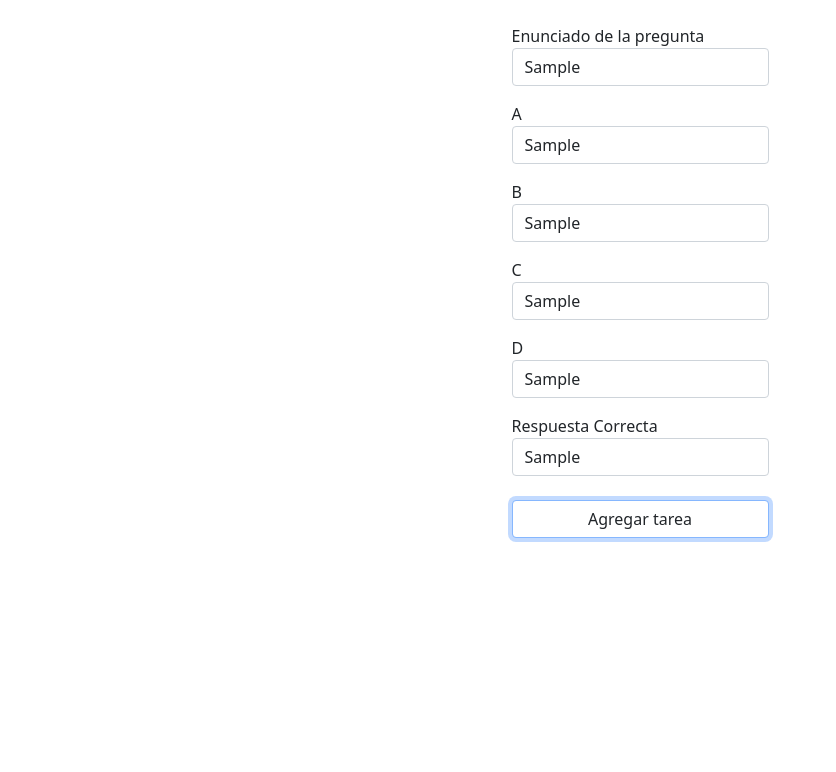
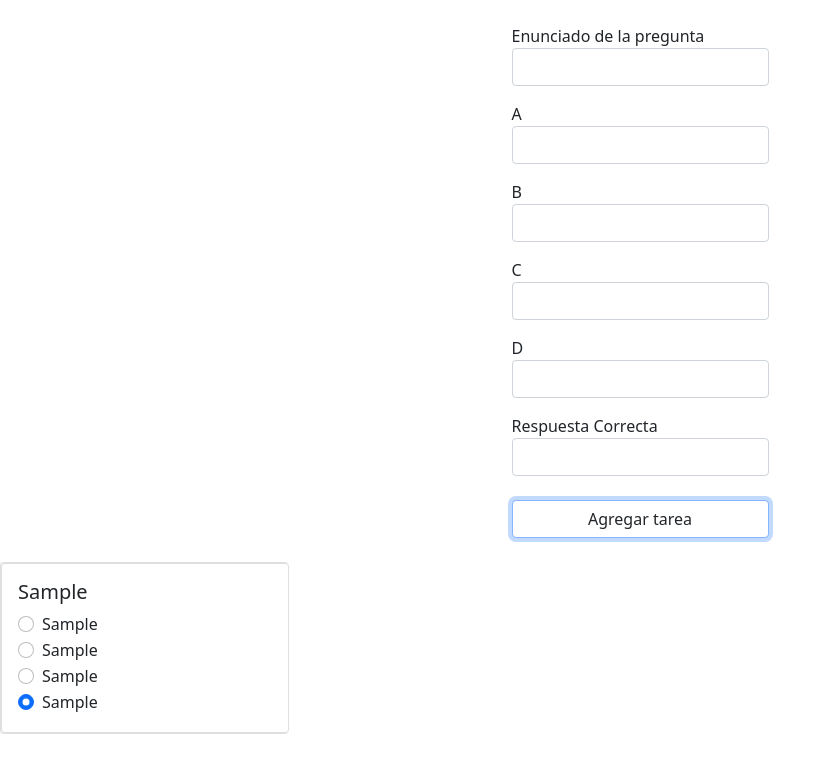
Before and after one commit to OSCARJMG23/Programacion, a plain HTML site: page POO/ejercicio quiz/index.html in a window 1280 px wide. Both pictures are taken after typing "Sample", "Sample", "Sample", "Sample", "Sample", "Sample" into the empty fields and a click on the button "Agregar tarea". Shown: the whole page, without its empty margins (0-836 px from the left). Drawn offline with nearby package versions, Linux system fonts and the light colour scheme.

Commit message:
se modifica el forEach del POO

```diff
--- a/POO/ejercicio quiz/index.html
+++ b/POO/ejercicio quiz/index.html
@@ -40,7 +40,7 @@
         </div>
     </div>
 
-    <div class="quiz">
+    <div class="quiz" id="quiz">
 
     </div>
 
--- a/POO/ejercicio quiz/script.js
+++ b/POO/ejercicio quiz/script.js
@@ -54,10 +54,14 @@ function listarPreg(){
 
     padreQuiz.innerHTML=''
 
-    preguntaN.listaP.forEach((pregunta/* ,index */)=>{
-        const hijoQuiz = `
+    preguntaN.listaP.forEach(pregunta => {
+        const hijoQuiz = document.createElement('div')
+        hijoQuiz.className = 'card';
+        hijoQuiz.style.width = '18rem';
+
+        hijoQuiz.innerHTML = `
         <div class="card" style="width: 18rem;">
-    <div class="card-body">
+        <div class="card-body">
         <h5 class="card-title">${pregunta.enunciadoP}</h5>
         <div class="card-text">
         <div class="form-check">
@@ -83,11 +87,11 @@ function listarPreg(){
         <label class="form-check-label" for="flexRadioDefault2">
         ${pregunta.opcD}
         </label>
-    </div>
         </div>
-    </div>
-    </div>`
-    padreQuiz.appendChild(hijoQuiz)
+        </div>
+        </div>
+        </div>`
+        padreQuiz.appendChild(hijoQuiz)
     })
 
 
```
